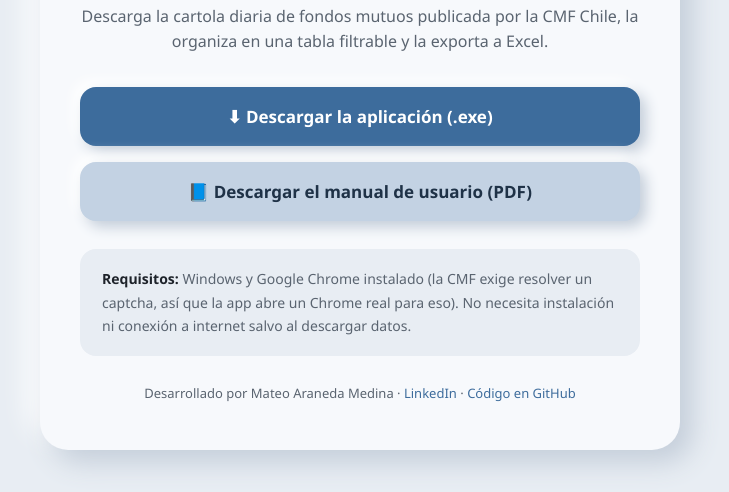
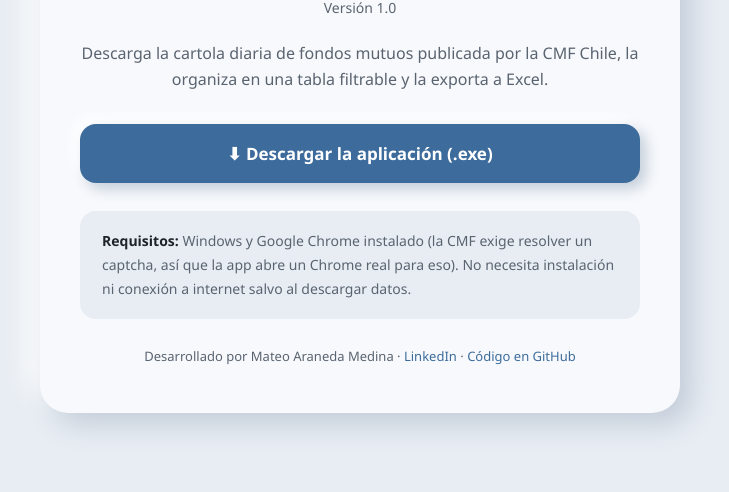
Before and after one commit to Rektres/FondosMutuos, a plain HTML site: page site/index.html in a window 1280 px wide. Shown: the part 308-800 px from the top of the page, without its empty margins (280-1009 px from the left). Drawn offline with Linux system fonts and the light colour scheme.

Commit message:
Remove user manual download link from index.html
Removed the link to the user manual PDF from the index page.

```diff
--- a/site/index.html
+++ b/site/index.html
@@ -142,9 +142,6 @@
          href="https://drive.usercontent.google.com/download?id=1eSi_pGoCudu_AjQLMM4UT8N0sKTNCUL9&export=download&authuser=0">
         ⬇ Descargar la aplicación (.exe)
       </a>
-      <a class="boton secundario" href="Manual_de_Usuario.pdf">
-        📘 Descargar el manual de usuario (PDF)
-      </a>
     </div>
 
     <div class="requisitos">
```
